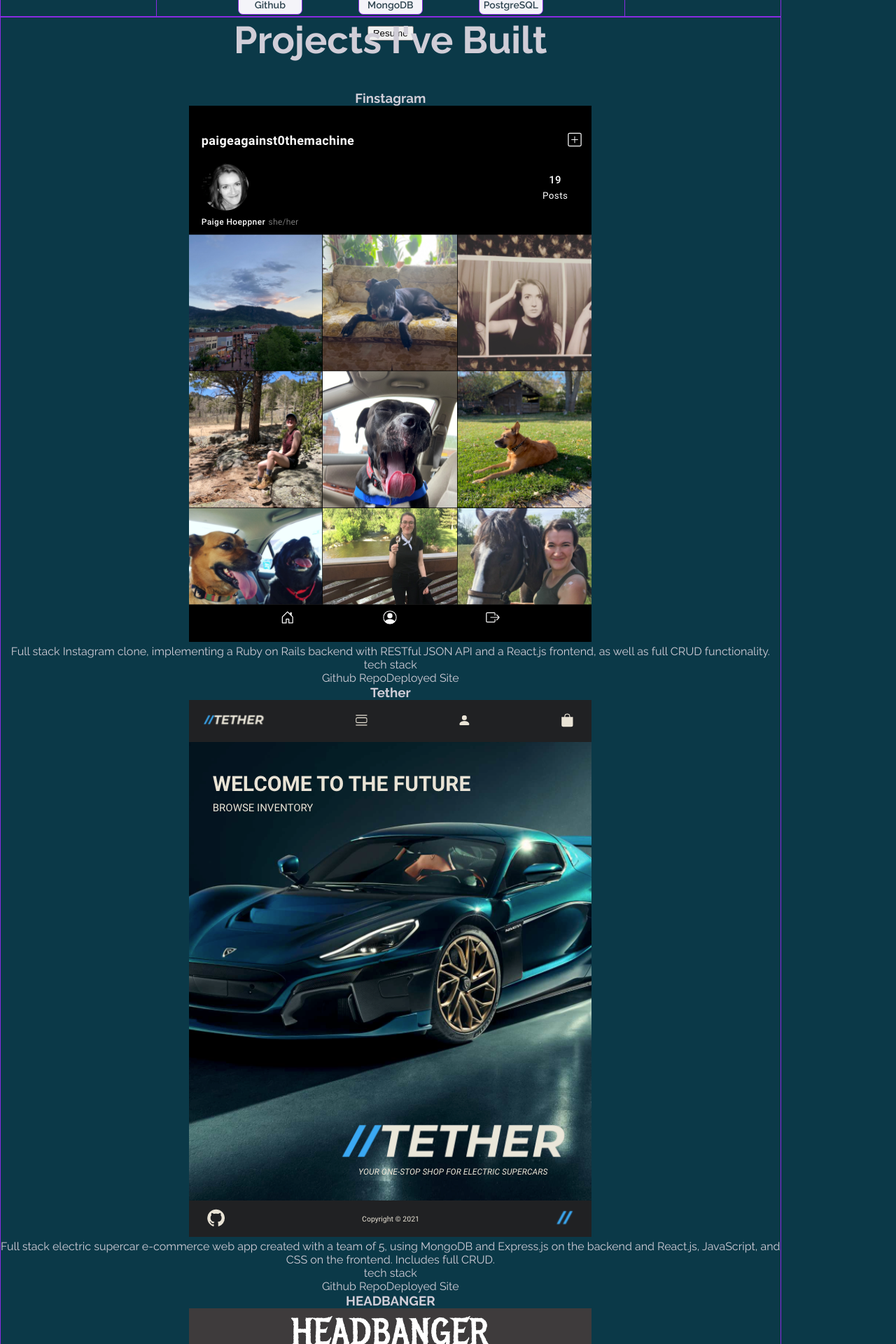
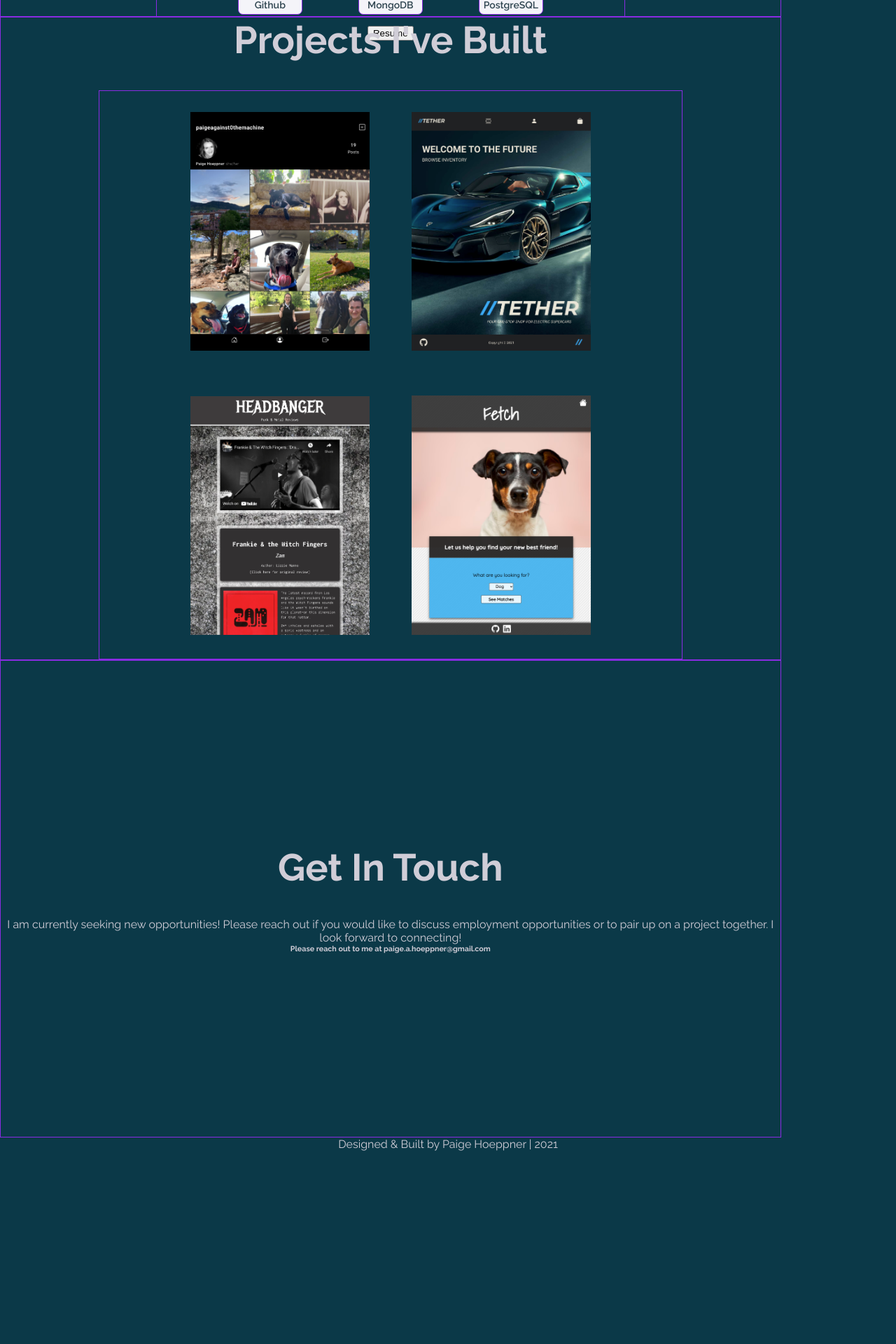
Before and after one commit to thepaiger/portfolio, a React (Create React App) app in the folder client/: page / in a window 1280 px wide. Shown: the part 1340-3260 px from the top of the page at 70% size. After the commit the page ends 2984 px from the top, so only its background shows below. Built offline with nearby package versions, Linux system fonts and the light colour scheme.

Commit message:
projects sized, overlay added

```diff
--- a/client/src/screens/Projects/Projects.css
+++ b/client/src/screens/Projects/Projects.css
@@ -7,3 +7,77 @@
   height: fit-content;
   border: solid 1px blueviolet;
 }
+
+.projects-container {
+  display: flex;
+  flex-wrap: wrap;
+  justify-content: center;
+  align-items: center;
+  width: 65vw;
+  border: solid 1px blueviolet;
+}
+
+.project {
+  height: fit-content;
+  width: 20vw;
+  position: relative;
+  overflow: hidden;
+  margin: 30px;
+}
+
+.project-overlay {
+  background: rgba(0, 0, 0, 0.7);
+  position: absolute;
+  height: 99%;
+  width: 100%;
+  left: 0;
+  top: 0;
+  bottom: 0;
+  right: 0;
+  opacity: 0;
+  -webkit-transition: all 0.4s ease-in-out 0s;
+  -moz-transition: all 0.4s ease-in-out 0s;
+  transition: all 0.4s ease-in-out 0s;
+}
+
+.project:hover .project-overlay {
+  opacity: 1;
+}
+
+.project-img {
+  width: 100%;
+  height: auto;
+}
+
+.project-details {
+  position: absolute;
+  text-align: center;
+  padding-left: 1em;
+  padding-right: 1em;
+  width: 100%;
+  top: 50%;
+  left: 50%;
+  opacity: 0;
+  -webkit-transform: translate(-50%, -50%);
+  -moz-transform: translate(-50%, -50%);
+  transform: translate(-50%, -50%);
+  -webkit-transition: all 0.3s ease-in-out 0s;
+  -moz-transition: all 0.3s ease-in-out 0s;
+  transition: all 0.3s ease-in-out 0s;
+}
+
+.project:hover .project-details {
+  top: 50%;
+  left: 50%;
+  opacity: 1;
+}
+
+.project-name {
+}
+
+.project-descrip {
+}
+
+.fade-in {
+  top: 20%;
+}
--- a/client/src/screens/Projects/Projects.jsx
+++ b/client/src/screens/Projects/Projects.jsx
@@ -12,10 +12,13 @@ export default function Projects() {
     <section className="projects" id="projects">
       <h2 className="section-heading">Projects I've Built</h2>
 
+      <div className="projects-container">
         <article className="project">
-        <h3>Finstagram</h3>
-        <img src={finstagram} alt="Finstagram" />
-        <p>
+          <div className="project-overlay"></div>
+          <img className="project-img" src={finstagram} alt="Finstagram" />
+          <div className="project-details fade-in">
+            <h3 className="project-name">Finstagram</h3>
+            <p className="project-descrip">
               Full stack Instagram clone, implementing a Ruby on Rails backend with
               RESTful JSON API and a React.js frontend, as well as full CRUD
               functionality.
@@ -33,14 +36,17 @@ export default function Projects() {
               target="_blank"
               rel="noopener noreferrer"
             >
-          Deployed Site
+              Live Site
             </a>
+          </div>
         </article>
 
         <article className="project">
-        <h3>Tether</h3>
-        <img src={tether} alt="Tether" />
-        <p>
+          <div className="project-overlay"></div>
+          <img className="project-img" src={tether} alt="Tether" />
+          <div className="project-details fade-in">
+            <h3 className="project-name">Tether</h3>
+            <p className="project-descrip">
               Full stack electric supercar e-commerce web app created with a team of
               5, using MongoDB and Express.js on the backend and React.js,
               JavaScript, and CSS on the frontend. Includes full CRUD.
@@ -58,14 +64,17 @@ export default function Projects() {
               target="_blank"
               rel="noopener noreferrer"
             >
-          Deployed Site
+              Live Site
             </a>
+          </div>
         </article>
 
         <article className="project">
-        <h3>HEADBANGER</h3>
-        <img src={headbanger} alt="HEADBANGER" />
-        <p>
+          <div className="project-overlay"></div>
+          <img className="project-img" src={headbanger} alt="HEADBANGER" />
+          <div className="project-details fade-in">
+            <h3 className="project-name">HEADBANGER</h3>
+            <p className="project-descrip">
               Music review site utilizing React.js, JavaScript, CSS, & Airtable.
               Integrates a clear component structure, GET/POST requests, and
               ReactPlayer.
@@ -83,14 +92,17 @@ export default function Projects() {
               target="_blank"
               rel="noopener noreferrer"
             >
-          Deployed Site
+              Live Site
             </a>
+          </div>
         </article>
 
         <article className="project">
-        <h3>Fetch</h3>
-        <img src={fetch} alt="Fetch" />
-        <p>
+          <div className="project-overlay"></div>
+          <img className="project-img" src={fetch} alt="Fetch" />
+          <div className="project-details fade-in">
+            <h3 className="project-name">Fetch</h3>
+            <p className="project-descrip">
               Responsive web app integrating the PetFinder API, in which the user
               can browse adoptable pets. Built with HTML, CSS, & JavaScript.
             </p>
@@ -107,9 +119,11 @@ export default function Projects() {
               target="_blank"
               rel="noopener noreferrer"
             >
-          Deployed Site
+              Live Site
             </a>
+          </div>
         </article>
+      </div>
     </section>
   );
 }
```
Lines whose indentation alone changed are shown as unchanged.
